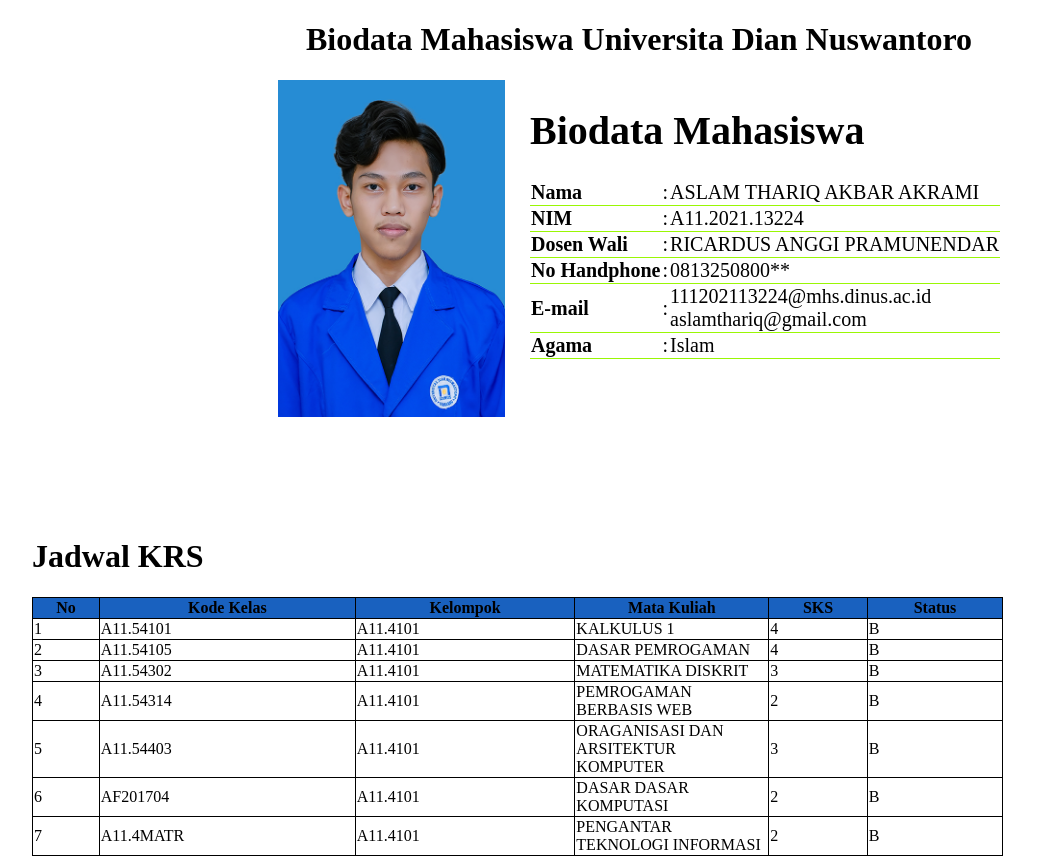
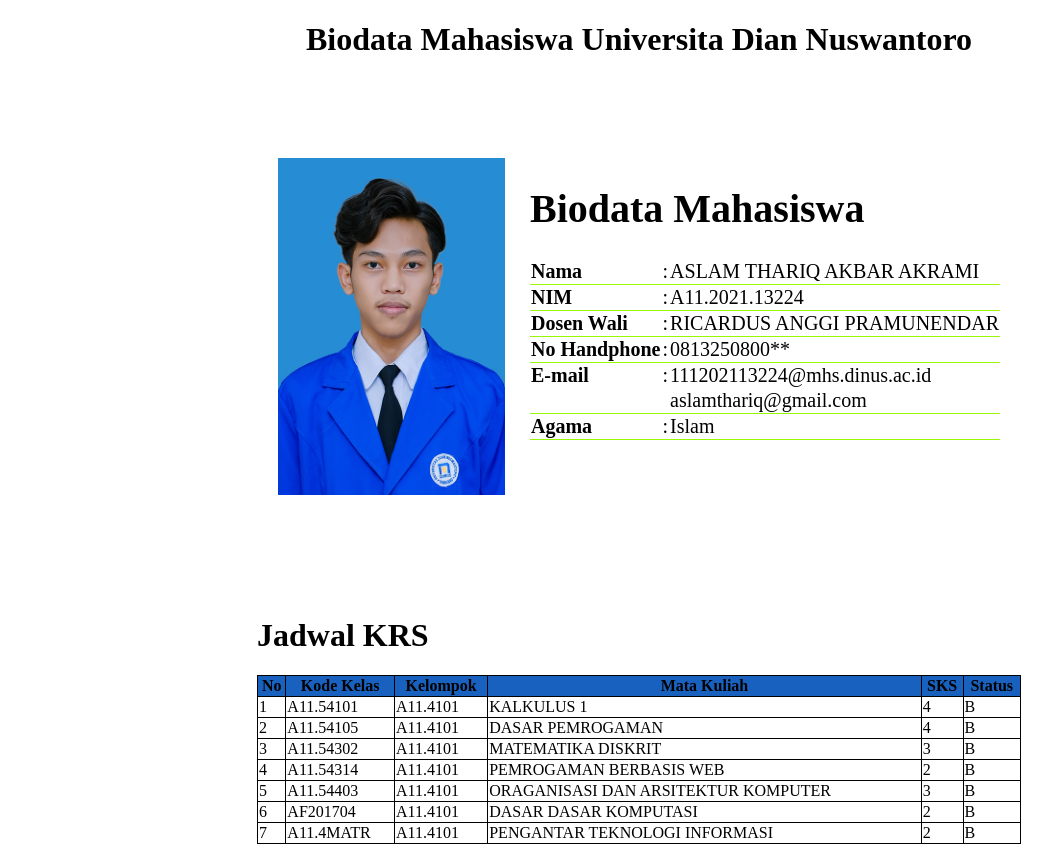
Before and after one commit to aslamthrq/pem-web-smst-1, a plain HTML site: page Minggu 2/Biodata Mahasiswa.html in a window 1280 px wide. Shown: the whole page, without its empty margins (1-1053 px from the left). Drawn offline with Linux system fonts and the light colour scheme.

Commit message:
Merapikan sedikit tampilannya

```diff
--- a/Minggu 2/Biodata Mahasiswa.html
+++ b/Minggu 2/Biodata Mahasiswa.html
@@ -6,7 +6,7 @@
             .bagian-profil {
                 display: grid;
                 grid-template-columns: auto auto;
-                margin-top: 10px;
+                margin-top: 100px;
                 margin-left: 25px;
                 margin-right: 25px;
                 grid-column-gap: 25px;
@@ -16,7 +16,6 @@
             }
             .tabel-profil {
                 border-collapse: collapse;
-
             }
             .table-row-biodata {
                 border-bottom: 1px solid #9af705;
@@ -24,18 +23,20 @@
             .krs-kelas-4101 {
                 display: grid;
                 grid-template-columns: auto;
-                margin-left: 25px;
-                margin-right: 25px;
+                margin-left: 250px;
+                margin-right: 250px;
                 margin-top: 100px;
             }
+            .keterangan-isi-krs td{
+                border: 1px solid;
+            }
+            .keterangan-krs-header th{
+                border: 1px solid;
+                background-color: #1961bf;
+            }
             .keterangan-krs {
-                border: 1px solid;
+                border: 1px solid black;
                 border-collapse: collapse;
-            }
-            .keterangan-krs-header {
-                border: 1px solid;
-                border-collapse: collapse;
-                background-color: #1961bf;
             }
         </style>
     </head>
@@ -66,10 +67,15 @@
                             <td>:</td>
                             <td>0813250800**</td>
                         </tr>
-                        <tr class="table-row-biodata">
+                        <tr>
                             <th style="text-align: left;">E-mail</th>
                             <td>:</td>
-                            <td>111202113224@mhs.dinus.ac.id<br>aslamthariq@gmail.com</td>
+                            <td>111202113224@mhs.dinus.ac.id</td>
+                        </tr>
+                        <tr class="table-row-biodata">
+                            <th></th>
+                            <td></td>
+                            <td>aslamthariq@gmail.com</td>
                         </tr>
                         <tr class="table-row-biodata">
                             <th style="text-align: left;">Agama</th>
@@ -80,76 +86,76 @@
             </div>
         </div>
 
-        <div class="krs-kelas-4101">
+        <div class="krs-kelas-4101" >
             <body>
                 <h1>Jadwal KRS</h1>
-                <table class="keterangan-krs" style="width: 80%;">
+                <table class="keterangan-krs">
                     <thead>
-                        <tr>
-                            <th class="keterangan-krs-header">No</th>
-                            <th class="keterangan-krs-header">Kode Kelas</th>
-                            <th class="keterangan-krs-header">Kelompok</th>
-                            <th style="width: 20%;" class="keterangan-krs-header">Mata Kuliah</th>
-                            <th class="keterangan-krs-header">SKS</th>
-                            <th class="keterangan-krs-header">Status</th>
+                        <tr class="keterangan-krs-header">
+                            <th>No</th>
+                            <th>Kode Kelas</th>
+                            <th>Kelompok</th>
+                            <th>Mata Kuliah</th>
+                            <th>SKS</th>
+                            <th>Status</th>
                         </tr>
                     </thead>
                     <tbody>
-                        <tr>
-                            <td class="keterangan-krs">1</td>
-                            <td class="keterangan-krs">A11.54101</td>
-                            <td class="keterangan-krs">A11.4101</td>
-                            <td class="keterangan-krs">KALKULUS 1</td>
-                            <td class="keterangan-krs">4</td>
-                            <td class="keterangan-krs">B</td>
+                        <tr class="keterangan-isi-krs">
+                            <td>1</td>
+                            <td>A11.54101</td>
+                            <td>A11.4101</td>
+                            <td>KALKULUS 1</td>
+                            <td>4</td>
+                            <td>B</td>
                         </tr>
-                        <tr>
-                            <td class="keterangan-krs">2</td>
-                            <td class="keterangan-krs">A11.54105</td>
-                            <td class="keterangan-krs">A11.4101</td>
-                            <td class="keterangan-krs">DASAR PEMROGAMAN</td>
-                            <td class="keterangan-krs">4</td>
-                            <Td class="keterangan-krs">B</Td>
+                        <tr class="keterangan-isi-krs">
+                            <td>2</td>
+                            <td>A11.54105</td>
+                            <td>A11.4101</td>
+                            <td>DASAR PEMROGAMAN</td>
+                            <td>4</td>
+                            <Td>B</Td>
                         </tr>
-                        <tr>
-                            <td class="keterangan-krs">3</td>
-                            <td class="keterangan-krs">A11.54302</td>
-                            <td class="keterangan-krs">A11.4101</td>
-                            <td class="keterangan-krs">MATEMATIKA DISKRIT</td>
-                            <td class="keterangan-krs">3</td>
-                            <td class="keterangan-krs">B</td>
+                        <tr class="keterangan-isi-krs">
+                            <td>3</td>
+                            <td>A11.54302</td>
+                            <td>A11.4101</td>
+                            <td>MATEMATIKA DISKRIT</td>
+                            <td>3</td>
+                            <td>B</td>
                         </tr>
-                        <tr>
-                            <td class="keterangan-krs">4</td>
-                            <td class="keterangan-krs">A11.54314</td>
-                            <td class="keterangan-krs">A11.4101</td>
-                            <td class="keterangan-krs">PEMROGAMAN BERBASIS WEB</td>
-                            <td class="keterangan-krs">2</td>
-                            <td class="keterangan-krs">B</td>
+                        <tr class="keterangan-isi-krs">
+                            <td>4</td>
+                            <td>A11.54314</td>
+                            <td>A11.4101</td>
+                            <td>PEMROGAMAN BERBASIS WEB</td>
+                            <td>2</td>
+                            <td>B</td>
                         </tr>
-                        <tr>
-                            <td class="keterangan-krs">5</td>
-                            <td class="keterangan-krs">A11.54403</td>
-                            <td class="keterangan-krs">A11.4101</td>
-                            <td class="keterangan-krs">ORAGANISASI DAN ARSITEKTUR KOMPUTER</td>
-                            <td class="keterangan-krs">3</td>
-                            <td class="keterangan-krs">B</td>
+                        <tr class="keterangan-isi-krs">
+                            <td>5</td>
+                            <td>A11.54403</td>
+                            <td>A11.4101</td>
+                            <td>ORAGANISASI DAN ARSITEKTUR KOMPUTER</td>
+                            <td>3</td>
+                            <td>B</td>
                         </tr>
-                        <tr>
-                            <td class="keterangan-krs">6</td>
-                            <td class="keterangan-krs">AF201704</td>
-                            <td class="keterangan-krs">A11.4101</td>
-                            <td class="keterangan-krs">DASAR DASAR KOMPUTASI</td>
-                            <td class="keterangan-krs">2</td>
-                            <td class="keterangan-krs">B</td>
+                        <tr class="keterangan-isi-krs">
+                            <td>6</td>
+                            <td>AF201704</td>
+                            <td>A11.4101</td>
+                            <td>DASAR DASAR KOMPUTASI</td>
+                            <td>2</td>
+                            <td>B</td>
                         </tr>
-                        <tr>
-                            <td class="keterangan-krs">7</td>
-                            <td class="keterangan-krs">A11.4MATR</td>
-                            <td class="keterangan-krs">A11.4101</td>
-                            <td class="keterangan-krs">PENGANTAR TEKNOLOGI INFORMASI</td>
-                            <td class="keterangan-krs">2</td>
-                            <td class="keterangan-krs">B</td>
+                        <tr class="keterangan-isi-krs">
+                            <td>7</td>
+                            <td>A11.4MATR</td>
+                            <td>A11.4101</td>
+                            <td>PENGANTAR TEKNOLOGI INFORMASI</td>
+                            <td>2</td>
+                            <td>B</td>
                         </tr>
                     </tbody>
                 </table>
```
